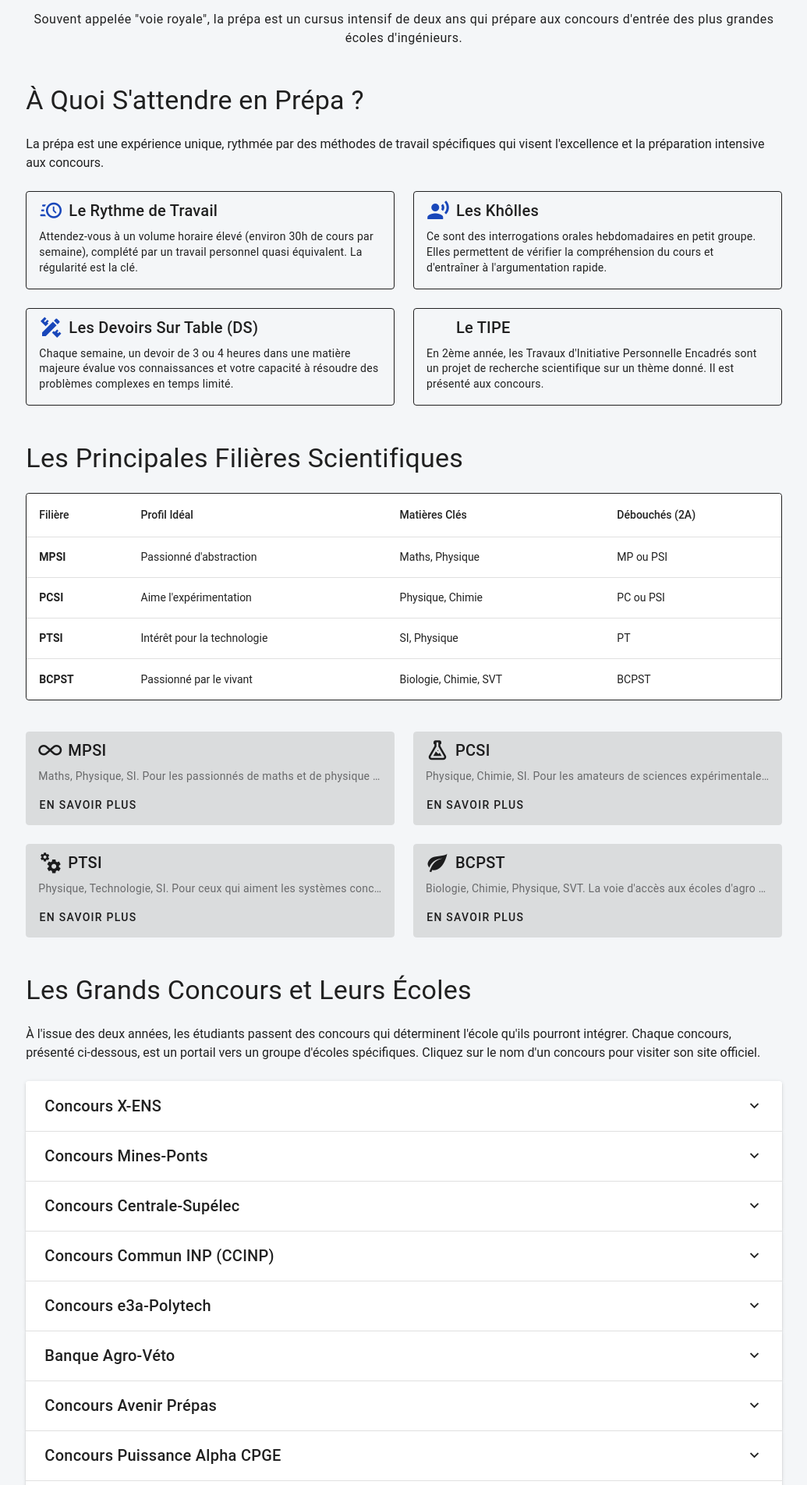
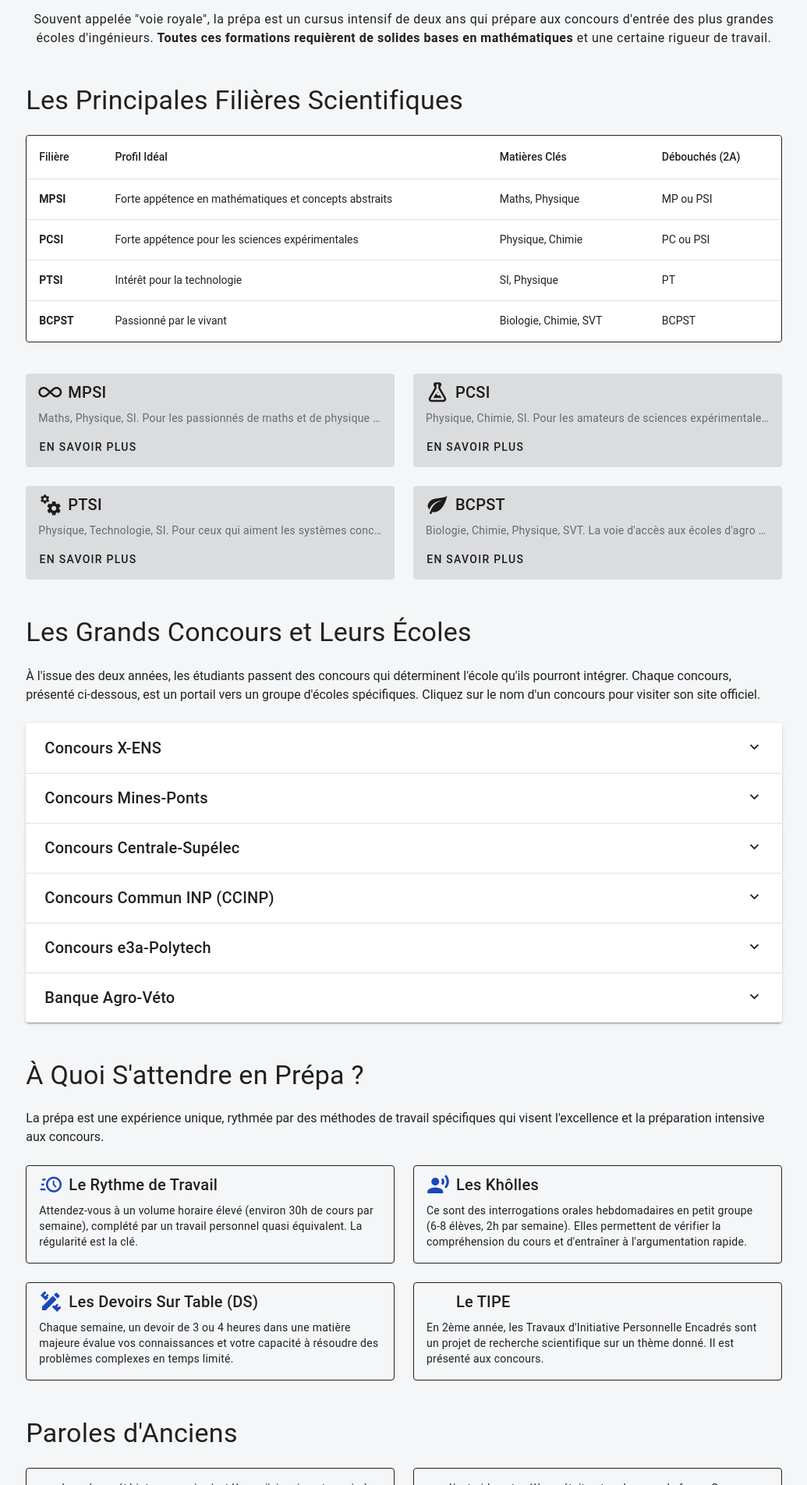
Before and after one commit to Buuuntyyy/apprenticeship_website, a Vue app in the folder apprenticeship_n7_website/: page /prepa in a window 1280 px wide. Shown: the part 216-2120 px from the top of the page at 78% size, without its empty margins (122-1157 px from the left). Built offline with nearby package versions, Linux system fonts and the light colour scheme.

Commit message:
Modified the Education Schematic to make it more clearer Added more details and information about Prepa Now, going to a new page will put user at the beginning of the page

```diff
--- a/apprenticeship_n7_website/src/components/EducationSchema.vue
+++ b/apprenticeship_n7_website/src/components/EducationSchema.vue
@@ -6,7 +6,9 @@
       class="schema-image"
     />
     <p class="text-caption text-center mt-2">
-      Note: Des admissions sont aussi possibles sur dossier après un BUT 2.
+      Note: Les admissions après BUT2 ou BUT3 se font principalement sur dossier. <br>
+      Quelques épreuves peuvent avoir lieux selon les écoles (test de mathématiques, d'anglais et un oral) <br>
+      Pas toutes les écoles sont atteignables par cette voie (X, ENS, Centrale...)
     </p>
   </v-container>
 </template>
--- a/apprenticeship_n7_website/src/components/prepa/PrepaFilieres.vue
+++ b/apprenticeship_n7_website/src/components/prepa/PrepaFilieres.vue
@@ -55,7 +55,7 @@
 </template>
 
 <script setup lang="ts">
-import { ref, PropType } from 'vue';
+import { ref, type PropType } from 'vue';
 
 interface Filiere {
   name: string;
--- a/apprenticeship_n7_website/src/router/index.ts
+++ b/apprenticeship_n7_website/src/router/index.ts
@@ -4,6 +4,10 @@ import AboutView from '@/views/AboutView.vue'
 
 const router = createRouter({
   history: createWebHistory(import.meta.env.BASE_URL),
+  scrollBehavior(to, from, savedPosition) {
+    // always scroll to top
+    return { top: 0 }
+  },
   routes: [
     {
       path: '/',
--- a/apprenticeship_n7_website/src/views/PostBacView.vue
+++ b/apprenticeship_n7_website/src/views/PostBacView.vue
@@ -25,7 +25,7 @@
             Bachelor Universitaire de Technologie (BUT)
           </v-card-title>
           <v-card-text>
-            Anciennement DUT, le BUT est une formation en 3 ans qui allie théorie et pratique, avec une forte dimension professionnelle. Les meilleurs étudiants peuvent intégrer une école d'ingénieur sur dossier après leur BUT.
+            Anciennement DUT, le BUT est une formation en 3 ans qui allie théorie et pratique, avec une forte dimension professionnelle. Les meilleurs étudiants peuvent intégrer une école d'ingénieur sur dossier après leur 2ème ou 3ème année de BUT.
           </v-card-text>
         </v-card>
 
--- a/apprenticeship_n7_website/src/views/pathways/PrepaView.vue
+++ b/apprenticeship_n7_website/src/views/pathways/PrepaView.vue
@@ -4,12 +4,15 @@
       <v-col cols="12" md="10">
         <h1 class="text-h3 text-center mb-4">La Classe Préparatoire aux Grandes Écoles (CPGE)</h1>
         <p class="text-body-1 text-center mb-10">
-          Souvent appelée "voie royale", la prépa est un cursus intensif de deux ans qui prépare aux concours d'entrée des plus grandes écoles d'ingénieurs.
+          Souvent appelée "voie royale", la prépa est un cursus intensif de deux ans
+          qui prépare aux concours d'entrée des plus grandes écoles d'ingénieurs.
+          <b>Toutes ces formations requièrent de solides bases en mathématiques</b> et une certaine rigueur
+           de travail.
         </p>
 
-        <PrepaExpectations :items="whatToExpect" />
         <PrepaFilieres :filieres="filieres" />
         <PrepaConcours :concours-list="concoursList" />
+        <PrepaExpectations :items="whatToExpect" />
         <PrepaTestimonials :testimonials="testimonials" />
         <PrepaFaq :faq="faq" />
 
@@ -28,7 +31,7 @@ import PrepaFaq from '@/components/prepa/PrepaFaq.vue';
 
 const whatToExpect = ref([
   { title: 'Le Rythme de Travail', icon: 'mdi-clock-fast', text: 'Attendez-vous à un volume horaire élevé (environ 30h de cours par semaine), complété par un travail personnel quasi équivalent. La régularité est la clé.' },
-  { title: 'Les Khôlles', icon: 'mdi-account-voice', text: 'Ce sont des interrogations orales hebdomadaires en petit groupe. Elles permettent de vérifier la compréhension du cours et d\'entraîner à l\'argumentation rapide.' },
+  { title: 'Les Khôlles', icon: 'mdi-account-voice', text: 'Ce sont des interrogations orales hebdomadaires en petit groupe (6-8 élèves, 2h par semaine). Elles permettent de vérifier la compréhension du cours et d\'entraîner à l\'argumentation rapide.' },
   { title: 'Les Devoirs Sur Table (DS)', icon: 'mdi-pencil-ruler', text: 'Chaque semaine, un devoir de 3 ou 4 heures dans une matière majeure évalue vos connaissances et votre capacité à résoudre des problèmes complexes en temps limité.' },
   { title: 'Le TIPE', icon: 'mdi-flask-beaker', text: 'En 2ème année, les Travaux d\'Initiative Personnelle Encadrés sont un projet de recherche scientifique sur un thème donné. Il est présenté aux concours.' },
 ]);
@@ -42,9 +45,10 @@ const filieres = ref([
     details: [
       'Accent mis sur l\'abstraction et le raisonnement formel.',
       'Idéal pour ceux qui visent les concours les plus prestigieux (X, ENS).',
+      'Grandement centré sur les mathématiques',
       'Débouche en 2ème année sur les filières MP (dominante maths) ou PSI (dominante physique).'
     ],
-    profile: 'Passionné d\'abstraction',
+    profile: 'Forte appétence en mathématiques et concepts abstraits',
     subjects: 'Maths, Physique',
     outcomes: 'MP ou PSI'
   },
@@ -54,11 +58,11 @@ const filieres = ref([
     shortDesc: 'Physique, Chimie, SI. Pour les amateurs de sciences expérimentales.',
     showDetails: false,
     details: [
-      'Équilibre entre théorie (physique) et pratique (chimie).',
-      'Forte composante en travaux pratiques et manipulations.',
+      'Beaucoup centrés sur les concepts théoriques et quelques notions plus pratiques.',
+      'Forte composante en abstractions des concepts physiques',
       'Débouche en 2ème année sur les filières PC (dominante chimie) ou PSI (dominante physique).'
     ],
-    profile: 'Aime l\'expérimentation',
+    profile: 'Forte appétence pour les sciences expérimentales',
     subjects: 'Physique, Chimie',
     outcomes: 'PC ou PSI'
   },
@@ -115,6 +119,8 @@ const concoursList = ref([
   { name: 'Concours Commun INP (CCINP)', url: 'https://www.concours-commun-inp.fr/', description: 'Le plus grand concours en nombre de places, donnant accès à plus de 60 écoles d\'ingénieurs publiques.', schools: [
     { name: 'ENSEEIHT', url: 'https://www.enseeiht.fr/' },
     { name: 'Grenoble INP - Phelma', url: 'https://phelma.grenoble-inp.fr/' },
+    { name: 'ENSEIRB-MATMECA', url: 'https://enseirb-matmeca.bordeaux-inp.fr/fr' },
+    { name: 'ENSIMAG', url: 'https://ensimag.grenoble-inp.fr/' },
     { name: 'ENSEA', url: 'https://www.ensea.fr/' },
     { name: '...et bien d\'autres', url: 'https://www.concours-commun-inp.fr//fr/les-ecoles.html' }
   ]},
@@ -127,23 +133,6 @@ const concoursList = ref([
     { name: 'AgroParisTech', url: 'https://www.agroparistech.fr/' },
     { name: 'Oniris', url: 'https://www.oniris-nantes.fr/' },
     { name: 'VetAgro Sup', url: 'https://www.vetagro-sup.fr/' }
-  ]},
-  { name: 'Concours Avenir Prépas', url: 'https://www.concoursavenir.fr/avenir-prepas/', description: 'Porte d\'entrée pour un groupe d\'écoles d\'ingénieurs privées reconnues.', schools: [
-    { name: 'ECE', url: 'https://www.ece.fr/' },
-    { name: 'EIGSI', url: 'https://www.eigsi.fr/' },
-    { name: 'EPF', url: 'https://www.epf.fr/' },
-    { name: 'ESILV', url: 'https://www.esilv.fr/' }
-  ]},
-  { name: 'Concours Puissance Alpha CPGE', url: 'https://www.puissance-alpha.fr/les-concours/cpge/', description: 'Un autre concours pour des écoles privées spécialisées dans divers domaines technologiques.', schools: [
-    { name: 'CPE Lyon', url: 'https://www.cpe.fr/' },
-    { name: 'ESEO', url: 'https://eseo.fr/' },
-    { name: 'HEI', url: 'https://www.hei.fr/' },
-    { name: 'ISEN', url: 'https://www.isen.fr/' }
-  ]},
-  { name: 'Concours G2E', url: 'https://concoursg2e.com/', description: 'Spécifique à la filière BCPST, orienté vers la géologie, l\'eau et l\'environnement.', schools: [
-    { name: 'ENTPE', url: 'https://www.entpe.fr/' },
-    { name: 'ENGEES', url: 'https://engees.unistra.fr/' },
-    { name: 'ENSG', url: 'https://www.ensg.eu/' }
   ]},
 ]);
 
```
Also changed, not shown: apprenticeship_n7_website/src/assets/images/BACCALAUREAT.svg.
